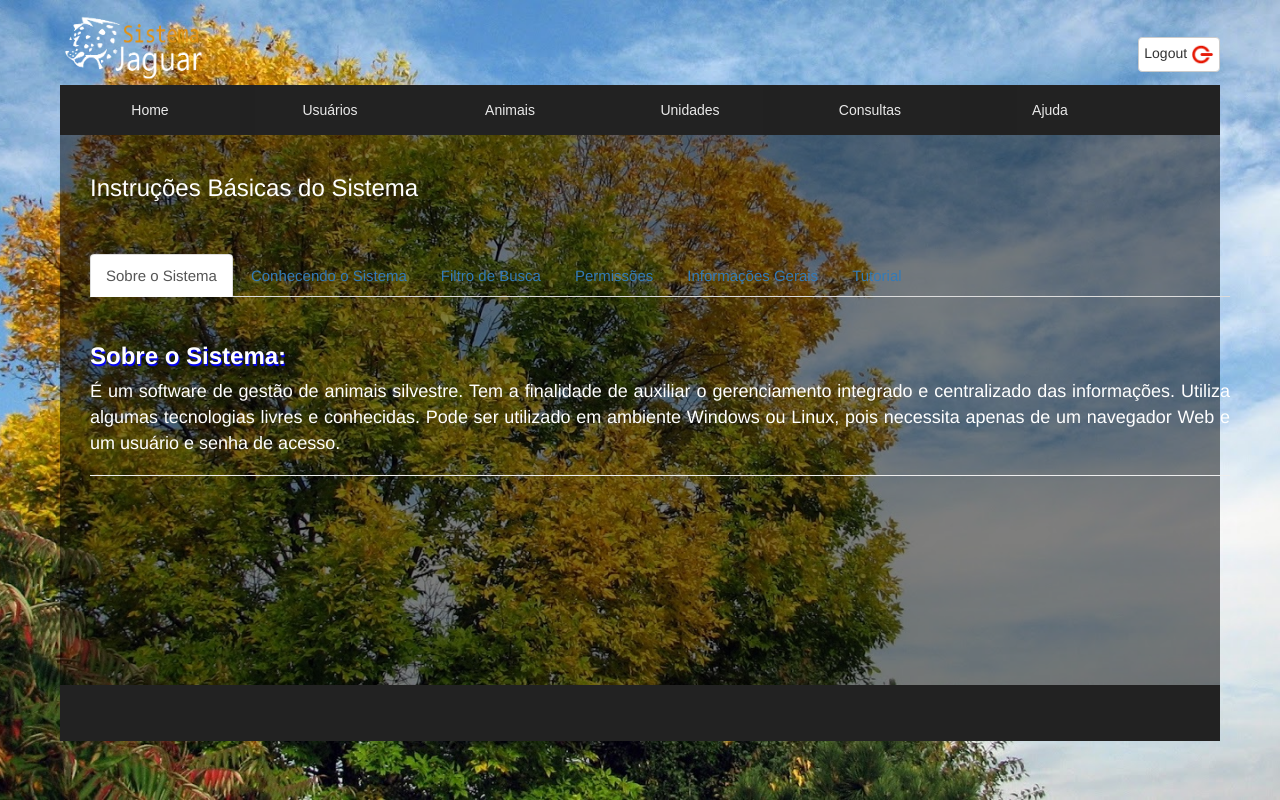
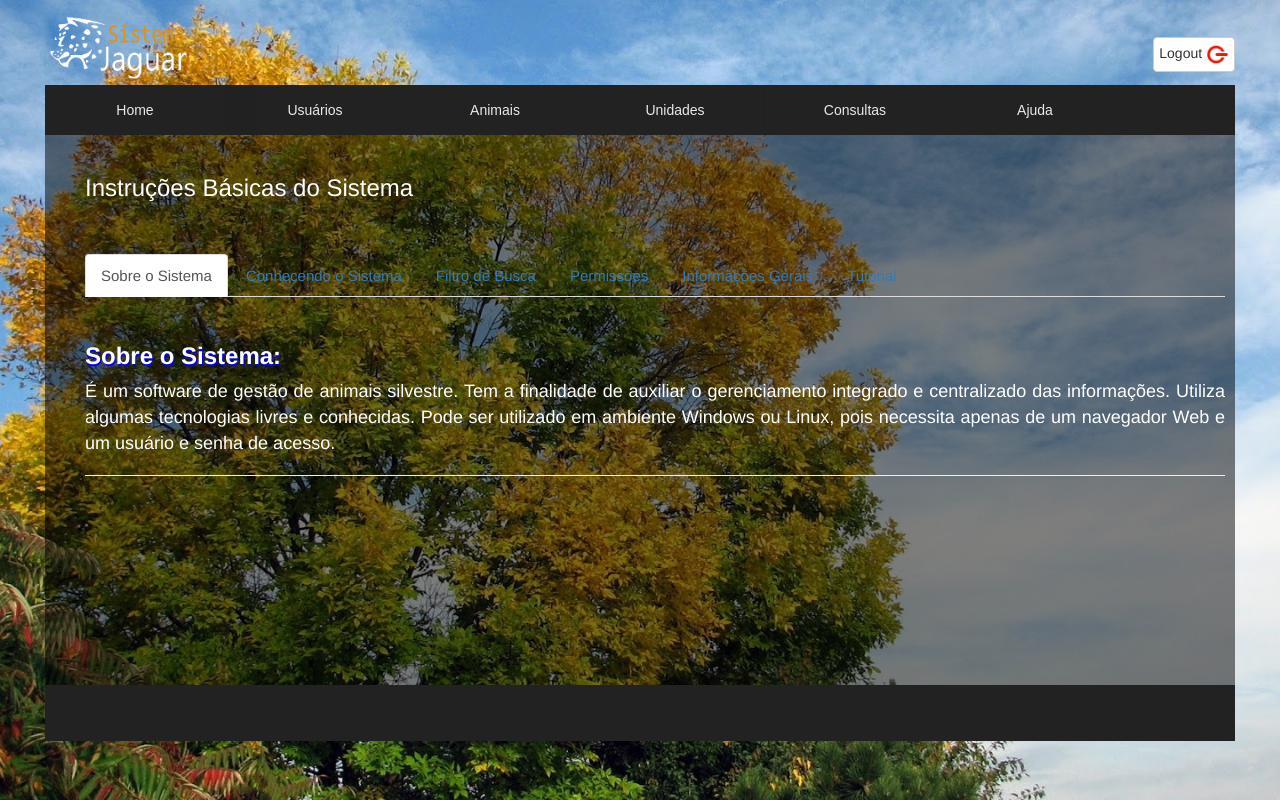
Before and after one commit to EddiePrince/SistemaJaguar, a PHP site: page /ajuda.php in a window 1280 px wide. Run offline with PHP 8.4, Linux system fonts and the light colour scheme; a user stored in the database is signed in; some libraries are stand-ins or nearby versions.

Commit message:
Retirada da <div class="container-fluid">

```diff
--- a/CadastroAnimal.php
+++ b/CadastroAnimal.php
@@ -17,7 +17,6 @@
 
 	<body>
 		<div id="pageAnimal">
-			<div class="container-fluid">
 				<div class="logo_admin">
 					<img src="img/logo.png" alt="Logo">  <a id="logout" href="logout.php" type="button" class="btn btn-default navbar-btn pull-right">  Logout  <img src="img/logout.png" alt="Logout"></a>
 				</div>
@@ -312,7 +311,6 @@
 				 <?php include 'footer.php'; ?>
 			 </div>
 			</div>
-		</div>
 
 		<!-- jQuery (necessary for Bootstrap's JavaScript plugins) -->
 		<script src="https://ajax.googleapis.com/ajax/libs/jquery/1.11.3/jquery.min.js"></script>
--- a/CadastroAnimalSemAbas.php
+++ b/CadastroAnimalSemAbas.php
@@ -19,7 +19,6 @@
 	<body>
 		<div id="pageAnimall">
 			<div class="corpoAdmm" id="corpoAdm">
-			<div class="container-fluid"> -->
 				 <div class="logo_admin">
 					<img src="img/logo.png" alt="Logo">  <a id="logout" href="logout.php" type="button" class="btn btn-default navbar-btn pull-right">  Logout  <img src="img/logout.png" alt="Logout"></a>
 				</div>
@@ -265,7 +264,6 @@
 						</div>
 					</div>
 				</form>
-				</div>
 
 			 <!-- Erro de Validação W3C Identificado -->
 			 <div class="footer">
--- a/CadastroUnidade.php
+++ b/CadastroUnidade.php
@@ -162,7 +162,6 @@
         	  include 'verificarUnidades.inc.php';
         ?>
       </div>
-		</div>
 
 
 </body>
--- a/ajuda.php
+++ b/ajuda.php
@@ -17,7 +17,6 @@
 	</head>
 	<body>
 		<div id="pageAjuda">
-      <div class="container-fluid">
 		    <div class="logo_admin">
 		       <img src="img/logo.png" alt="Logo">  <a id="logout" href="logout.php" type="button" class="btn btn-default navbar-btn pull-right">  Logout  <img src="img/logout.png" alt="Logout"></a>
 		    </div>
@@ -127,7 +126,7 @@
 				<?php include 'footer.php'; ?>
 			</div>
 		</div>
-		</div>
+
 
 
 		<!-- jQuery (necessary for Bootstrap's JavaScript plugins) -->
--- a/ajudaLogin.php
+++ b/ajudaLogin.php
@@ -9,7 +9,6 @@
 	</head>
 	<body>
 		<div id="ajudaLogin">
-      <div class="container-fluid">
 		    <div class="logo_admin">
 		       <img src="img/logo.png" alt="Logo">
 		    </div>
@@ -115,7 +114,6 @@
 								<?php include 'footer.php'; ?>
 							</div>
 						</div>
-						</div>
 
 
 						<!-- jQuery (necessary for Bootstrap's JavaScript plugins) -->
--- a/areaadm.php
+++ b/areaadm.php
@@ -18,7 +18,6 @@
 
 	<body>
       <div id="pageAdm">
-        <div class="container-fluid">
 
       <div class="logo_admin">
         <a href="areaadm.php"> <img src="img/logo.png" alt="Logo"></a>  <a id="logout" href="logout.php" type="button" class="btn btn-default navbar-btn pull-right">  Logout  <img src="img/logout.png" alt="Logout"></a>
@@ -44,7 +43,6 @@
            <?php include 'footer.php'; ?>
          </div>
     	</div>
-    	</div>
   <?php include 'verificarUnidades.inc.php'; ?>
 
 	</body>
--- a/areaadmTeste.php
+++ b/areaadmTeste.php
@@ -18,7 +18,6 @@
 
 	<body>
     <div id="pageAdm">
-      <div class="container-fluid">
         <!-- <div id="header">
           <div class="container">
             <div class="row">
@@ -95,7 +94,6 @@
          <?php include 'footer.php'; ?>
       </div>
   	</div>
-  </div>
 
 
 	</body>
--- a/areaagente.php
+++ b/areaagente.php
@@ -18,7 +18,6 @@
   <body>
 
     <div id="pageAgente">
-      <div class="container-fluid">
         <div class="logo_admin">
             <a href="areaagente.php"> <img src="img/logo.png" alt="Logo"></a> <a id="logout" href="logout.php" type="button" class="btn btn-default navbar-btn pull-right">  Logout  <img src="img/logout.png" alt="Logout"></a>
         </div>
@@ -39,7 +38,6 @@
           <?php include 'footer.php'; ?>
         </div>
     </div>
-    </div>
 
   </body>
 </html>
--- a/listaAnimais.php
+++ b/listaAnimais.php
@@ -18,7 +18,6 @@
 
   <body>
   	<div id="pageListaAnimais">
-  		<div class="container-fluid">
 
   			<div class="logo_admin">
   			 <img src="img/logo.png" alt="Logo"> <a id="logout" href="logout.php" type="button" class="btn btn-default navbar-btn pull-right">  Logout  <img src="img/logout.png" alt="Logout"></a>
@@ -58,7 +57,6 @@
     <?php include 'footer.php'; ?>
   </div>
   </div>
-  </div>
 
   </body>
 </html>
--- a/listaUnidades.php
+++ b/listaUnidades.php
@@ -18,7 +18,6 @@
 
   <body >
   	<div id="pageListaUnidade">
-  		<div class="container-fluid">
 
   			<div class="logo_admin">
   			 <img src="img/logo.png" alt="Logo"> <a id="logout" href="logout.php" type="button" class="btn btn-default navbar-btn pull-right">  Logout  <img src="img/logout.png" alt="Logout"></a>
@@ -62,7 +61,6 @@
     <?php include 'footer.php'; ?>
   </div>
   </div>
-  </div>
 
   </body>
 </html>
--- a/listaUsuarios.php
+++ b/listaUsuarios.php
@@ -18,7 +18,6 @@
 
   <body>
   	<div id="pageListaUsuario">
-  		<div class="container-fluid">
   			<div class="logo_admin">
   			 <img src="img/logo.png" alt="Logo"> <a id="logout" href="logout.php" type="button" class="btn btn-default navbar-btn pull-right">  Logout  <img src="img/logout.png" alt="Logout"></a>
   			</div>
@@ -53,7 +52,6 @@
     </div>
   </div>
   </div>
-  </div>
 
   </body>
 </html>
--- a/perfilAnimal.php
+++ b/perfilAnimal.php
@@ -17,7 +17,6 @@
 
 	<body>
     <div id="pagePerfilAnimal">
-			<div class="container-fluid">
 				<div class="logo_admin">
 					<img src="img/logo.png" alt="Logo"> <a id="logout" href="logout.php" type="button" class="btn btn-default navbar-btn pull-right">  Logout  <img src="img/logout.png" alt="Logout"></a>
 				</div>
@@ -81,7 +80,7 @@
 			</div>
 
 		</div>
-  </div>
+
 		<!-- jQuery (necessary for Bootstrap's JavaScript plugins) -->
 		<script src="https://ajax.googleapis.com/ajax/libs/jquery/1.11.3/jquery.min.js"></script>
 		<!-- Include all compiled plugins (below), or include individual files as needed -->
--- a/perfilUnidade.php
+++ b/perfilUnidade.php
@@ -16,7 +16,6 @@
 
 	<body>
     <div id="pagePerfilAnimal">
-			<div class="container-fluid">
 				<div class="logo_admin">
 					<img src="img/logo.png" alt="Logo"> <a id="logout" href="logout.php" type="button" class="btn btn-default navbar-btn pull-right">  Logout  <img src="img/logout.png" alt="Logout"></a>
 				</div>
@@ -57,7 +56,6 @@
 			</div>
 
 		</div>
-  </div>
 		<!-- jQuery (necessary for Bootstrap's JavaScript plugins) -->
 		<script src="https://ajax.googleapis.com/ajax/libs/jquery/1.11.3/jquery.min.js"></script>
 		<!-- Include all compiled plugins (below), or include individual files as needed -->
```
